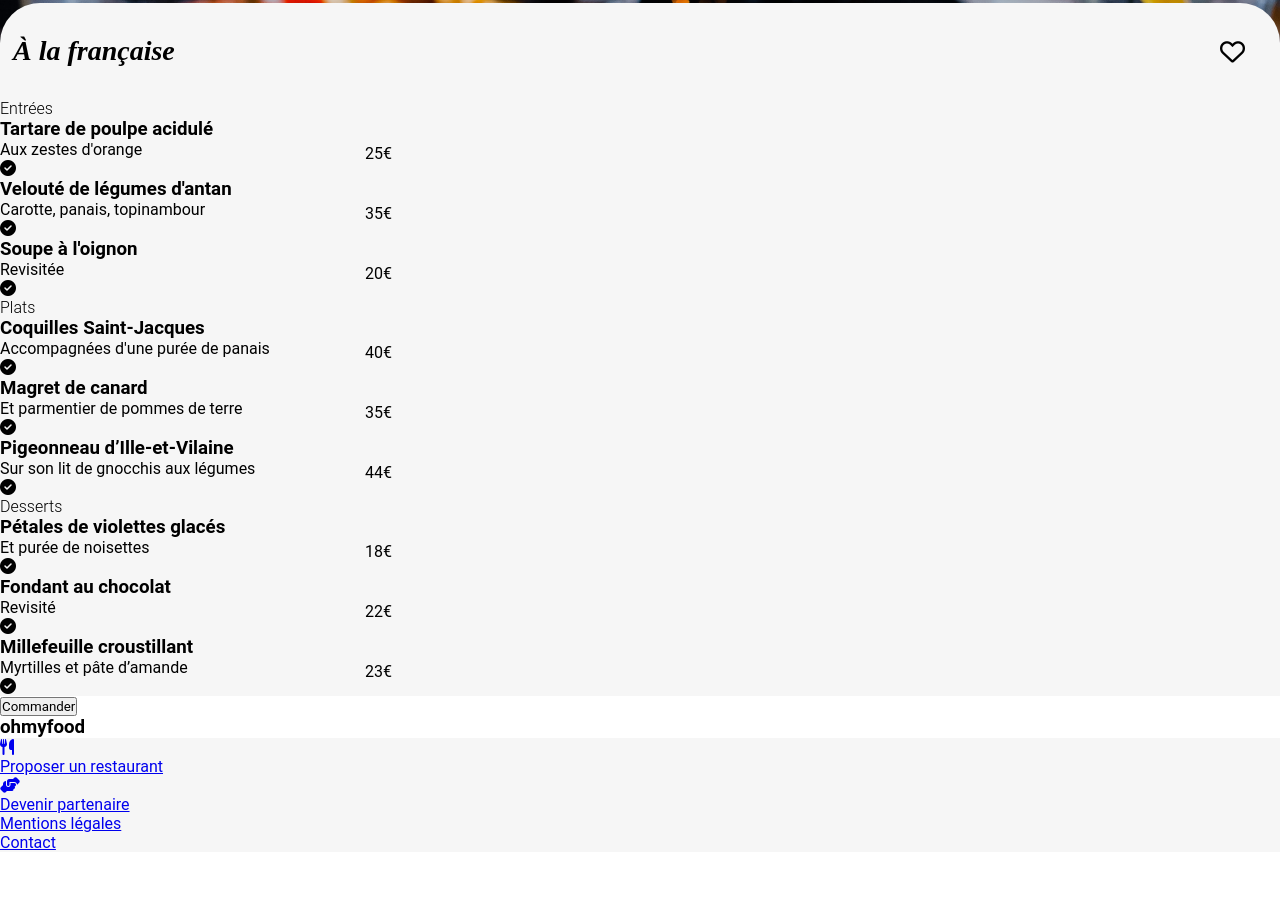
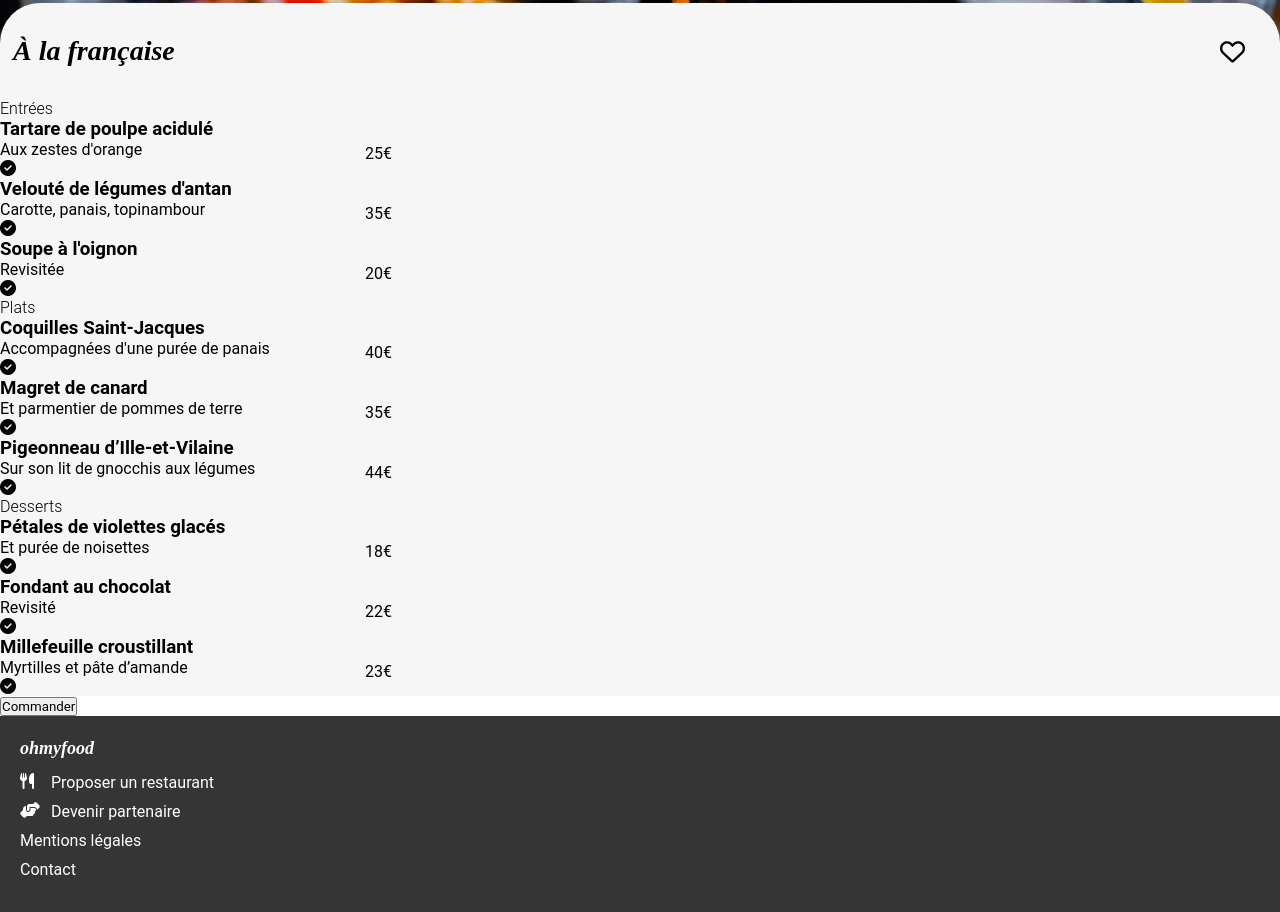
Before and after one commit to Ita-developpeur/ohmyfood, a plain HTML site: page menus/a-la-francaise.html in a window 1280 px wide. Shown: the part 251-1163 px from the top of the page. Before the commit the page ends 1103 px from the top, so only its background shows below. Drawn offline with Linux system fonts and the light colour scheme.

Commit message:
ohmyfood
ohmyfood

```diff
--- a/menus/a-la-francaise.html
+++ b/menus/a-la-francaise.html
@@ -174,7 +174,7 @@
             <li>
                 <a href="#">
                     <i class="fa-solid fa-utensils"></i>
-                    <p>Proposer un restaurant</p>
+                    <p class="footer-restaurants">Proposer un restaurant</p>
                 </a>
             </li>
 
--- a/style/style_menus.css
+++ b/style/style_menus.css
@@ -97,3 +97,56 @@ h2{
   left: 365px;
   margin-top: -15px;
 }
+
+/************Footer************/
+
+footer{
+  display: flex;
+  flex-direction: column;
+  justify-content: space-between;
+  gap: 14px;
+  background-color: #353535;
+  padding: 22px 20px 33px 20px;
+}
+
+footer h3{
+  font-family: "Shrikhand";
+  font-style: italic;
+  font-weight: 900;
+  font-size: 18px;
+  color: #FFF;
+}
+
+footer ul{
+  display: flex;
+  flex-direction: column;
+  gap: 10px;
+  background-color: #353535;
+}
+
+footer li{
+  list-style: none;
+}
+
+footer a{
+  display: flex;
+  flex-direction: row;
+  justify-content: flex-start;
+  gap: 11px;
+  color: #FFF;
+  text-decoration: none;
+}
+
+.footer-restaurants{
+  padding-left: 6px;
+}
+
+/***************Version Tablette***************/
+@media (min-width: 768px) {
+
+}
+
+/***************Version Desktop***************/
+@media (min-width: 1200px) {
+
+}
```
Also changed, not shown: menus/la-note-enchante.html (+1 -1 lines), menus/la-palette-du-gout.html (+1 -1 lines), menus/le-delice-des-sens.html (+1 -1 lines).
